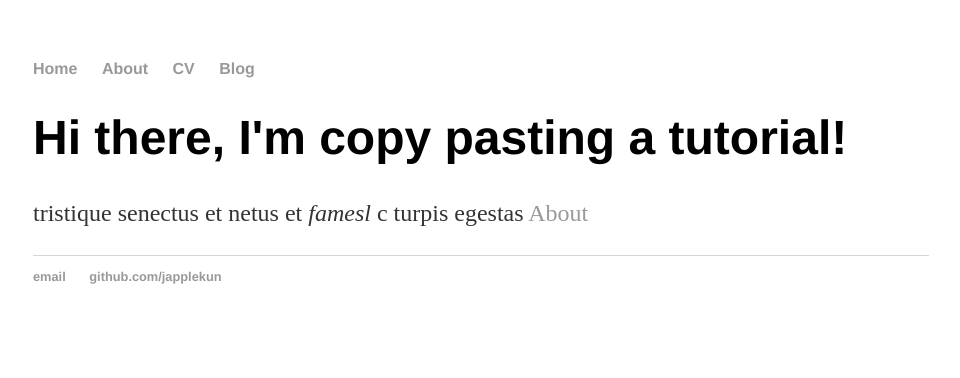
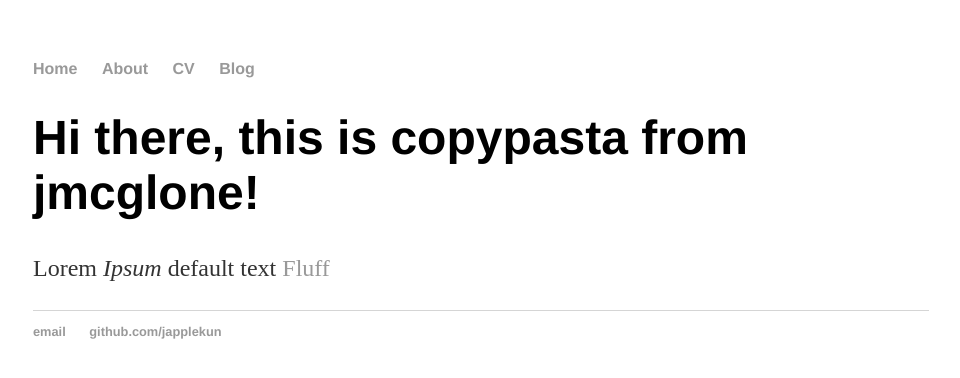
Before and after one commit to japplekun/japplekun.github.io, a Jekyll site: the page built from index.html, in a window 1280 px wide. Shown: the top 378 px of the page, without its empty margins (159-1119 px from the left). Built offline with Jekyll 4.4.1, drawn with Linux system fonts in a browser that asks for light colours.

Commit message:
Update index.html

```diff
--- a/index.html
+++ b/index.html
@@ -1,30 +1,9 @@
-<!DOCTYPE html>
-<html>
-	<head>
-		<title>Title of _the_ index.html</title>
-		<!-- link to main stylesheet -->
-		<link rel="stylesheet" type="text/css" href="/css/main.css">
-	</head>
-	<body>
-		<nav>
-    		<ul>
-        		<li><a href="/">Home</a></li>
-	        	<li><a href="/about">About</a></li>
-        		<li><a href="/cv">CV</a></li>
-        		<li><a href="/blog">Blog</a></li>
-    		</ul>
-		</nav>
-		<div class="container">
-    		<div class="blurb">
-        		<h1>Hi there, I'm copy pasting a tutorial!</h1>
-				<p>tristique senectus et netus et  <em> famesl</em> c turpis egestas <a href="/about">About</a></p>
-    		</div><!-- /.blurb -->
-		</div><!-- /.container -->
-		<footer>
-    		<ul>
-        		<li><a href="mailto:loremipsum@nomail.com">email</a></li>
-        		<li><a href="https://github.com/japplekun">github.com/japplekun</a></li>
-			</ul>
-		</footer>
-	</body>
-</html>
+---
+layout: default
+title: Title of index.html
+---
+
+<div class="blurb">
+	<h1>Hi there, this is copypasta from jmcglone!</h1>
+	<p>Lorem <em>Ipsum</em> default text <a href="/about">Fluff</a></p>
+</div><!-- /.blurb -->
```
